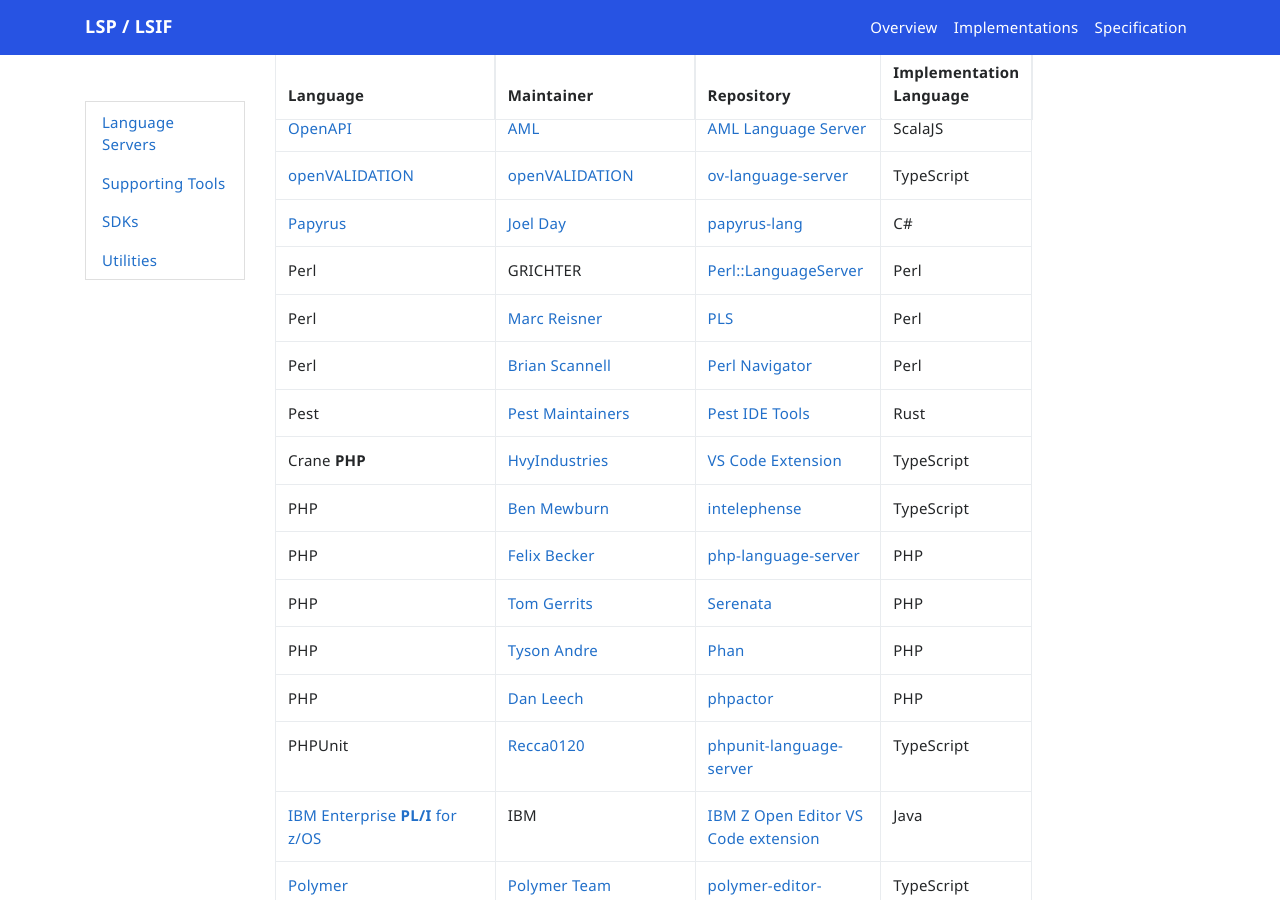
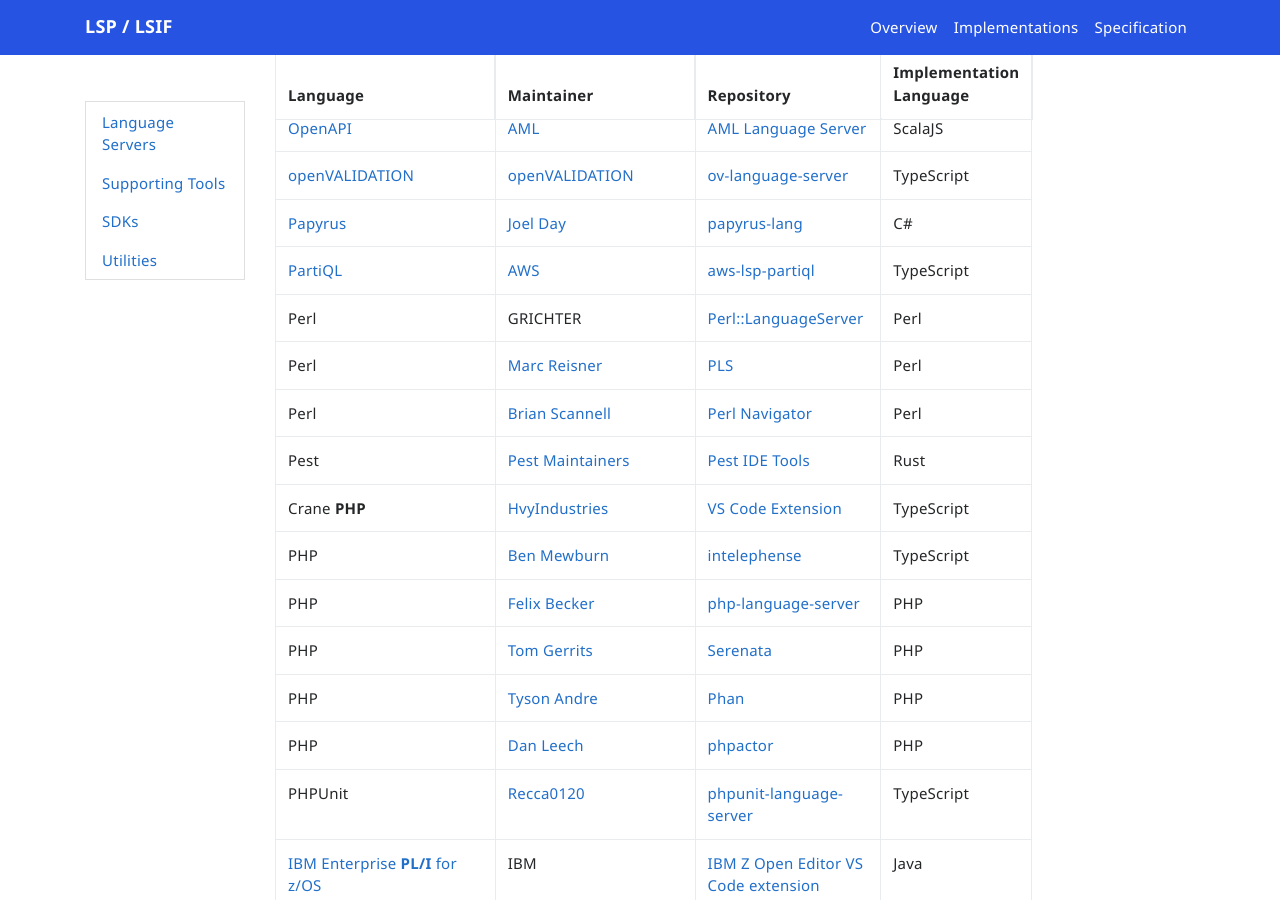
Before and after one commit to microsoft/language-server-protocol, a Jekyll site: the page built from _implementors/servers.md, in a window 1280 px wide and 900 px high, scrolled down 8347 px. Built offline with Jekyll 4.4.1, drawn with Linux system fonts in a browser that asks for light colours; nearby versions of some CDN libraries; comment, search, counter and statistics services are not loaded.

Commit message:
Add PartiQL to servers.md (#1985)
Co-authored-by: Xuechun Hua <xuechunh@amazon.com>
Co-authored-by: Dirk Bäumer <dirkb@microsoft.com>

```diff
--- a/_implementors/servers.md
+++ b/_implementors/servers.md
@@ -155,6 +155,7 @@
 | [OpenAPI](https://www.openapis.org/) | [AML](https://a.ml/) | [AML Language Server](https://github.com/aml-org/als) | ScalaJS |
 | [openVALIDATION](http://openvalidation.io/) | [openVALIDATION](https://github.com/openvalidation) | [ov-language-server](https://github.com/openvalidation/ov-language-server) | TypeScript
 | [Papyrus](https://www.creationkit.com/fallout4/index.php?title=Category:Papyrus) | [Joel Day](https://github.com/joelday) | [papyrus-lang](https://github.com/joelday/papyrus-lang) | C# |
+| [PartiQL](https://partiql.org/) | [AWS](https://github.com/aws/language-servers) | [aws-lsp-partiql](https://github.com/aws/language-servers/tree/main/server/aws-lsp-partiql) | TypeScript |
 | Perl | GRICHTER | [Perl::LanguageServer](https://metacpan.org/pod/Perl::LanguageServer) | Perl |
 | Perl | [Marc Reisner](https://github.com/FractalBoy) | [PLS](https://github.com/FractalBoy/perl-language-server)| Perl |
 | Perl | [Brian Scannell](https://github.com/bscan) | [Perl Navigator](https://github.com/bscan/PerlNavigator)| Perl |
```
